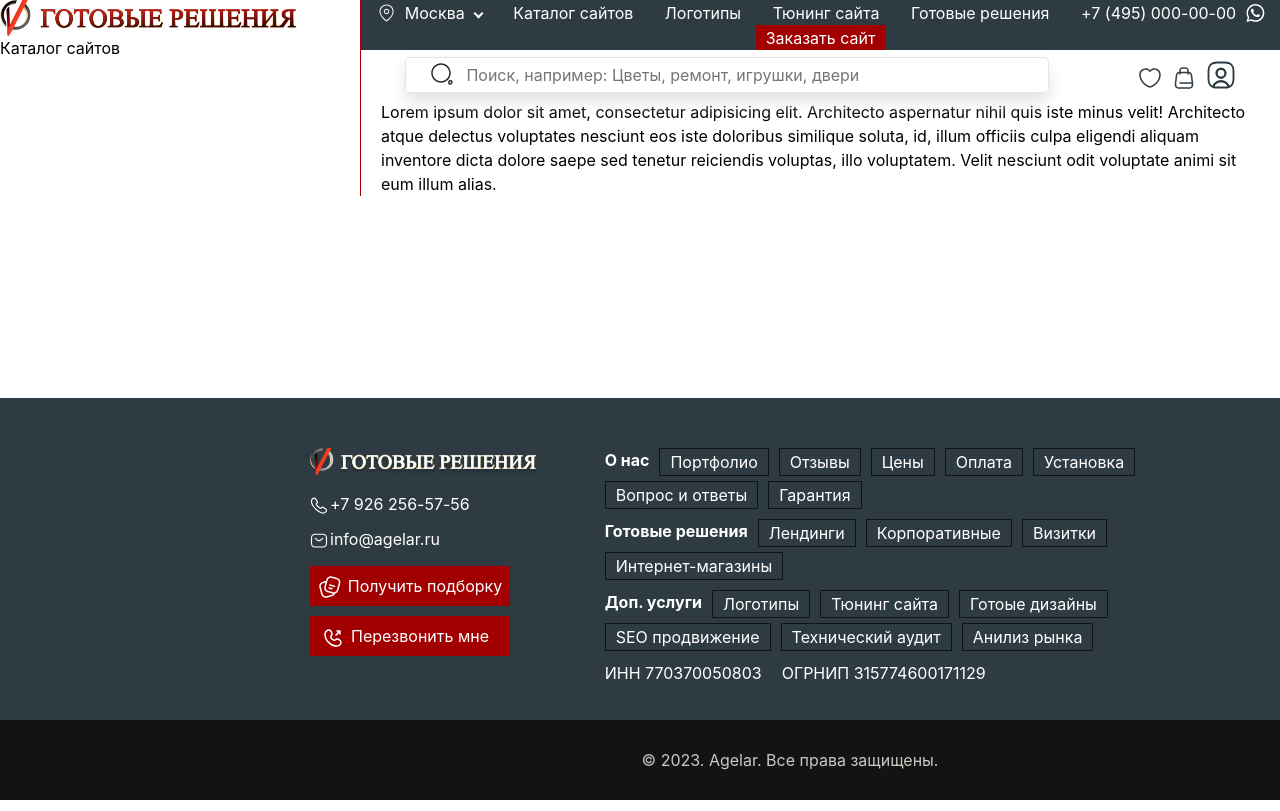
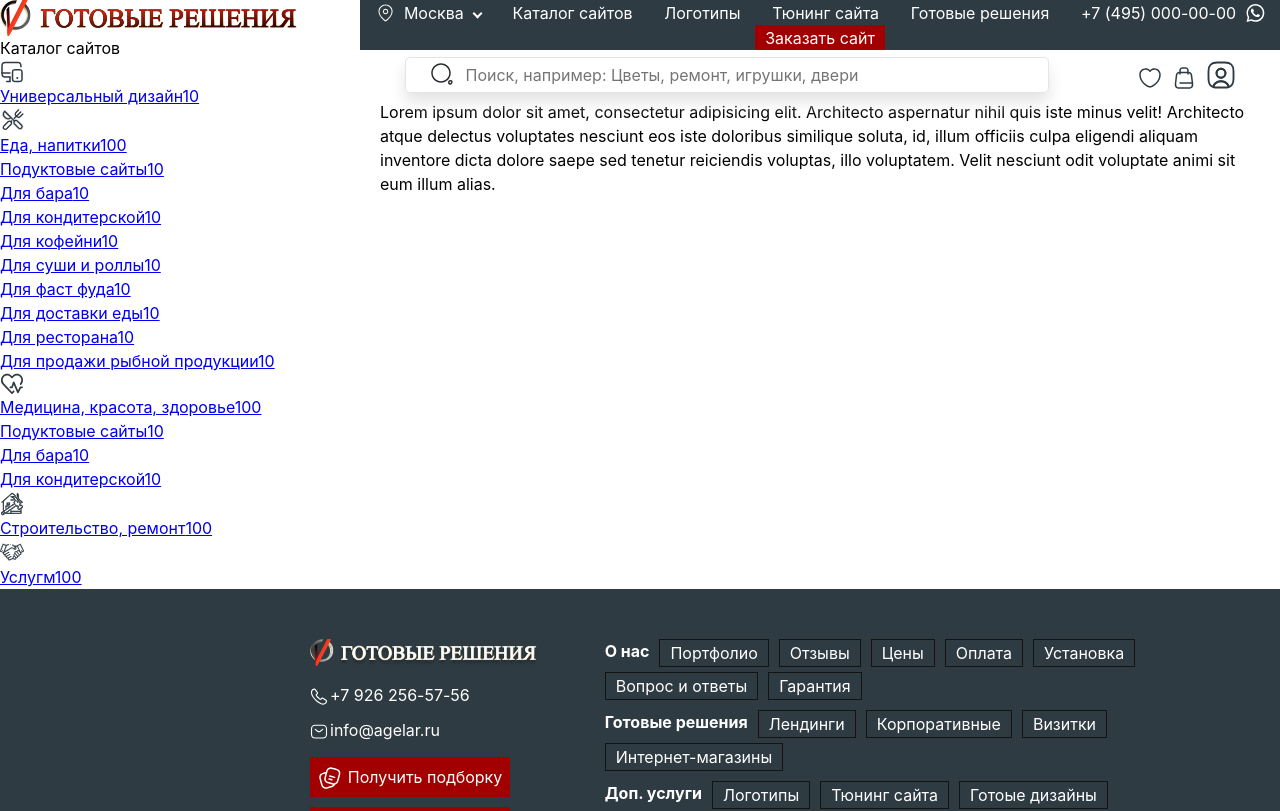
Before and after one commit to Artematrr/Ready-made-Solutions, a React (Vite) app: page / in a window 1280 px wide. Shown: the top 811 px of the page. Built offline with nearby package versions, Linux system fonts and the light colour scheme.

Commit message:
upd Sidebar

```diff
--- a/src/components/Chunks/Sidebar.jsx
+++ b/src/components/Chunks/Sidebar.jsx
@@ -1,11 +1,140 @@
 const Sidebar = () => {
   return (
-    <aside className='sidebar'>
-      <div className='logo'>
-        <img src='/src/assets/img/logo.svg' alt='Готовые Решения' />
+    <aside className='sidebar-wrapper'>
+      <div className='sidebar-inner'>
+        <div className='logo'>
+          <img src='/src/assets/img/logo.svg' alt='Готовые Решения' />
+        </div>
+        <div className='sidebar-nav-label'>Каталог сайтов</div>
+        <div className='sidebar-nav'>
+          <ul className='sidebar-nav-list'>
+            <li className='sidebar-nav-item level-1'>
+              <a href='#'>
+                <img
+                  src='/src/assets/img/icons/item-universal.svg'
+                  alt='Универсальный дизайн'
+                />
+                Универсальный дизайн
+                <span className='item-count'>10</span>
+              </a>
+            </li>
+            <li className='sidebar-nav-item level-1 open'>
+              <a href='#'>
+                <img
+                  src='/src/assets/img/icons/item-food.svg'
+                  alt='Еда, напитки'
+                />
+                Еда, напитки
+                <span className='item-count'>100</span>
+              </a>
+              <ul className='sidebar-nav-list'>
+                <li className='sidebar-nav-item level-2'>
+                  <a href='#'>
+                    Подуктовые сайты
+                    <span className='item-count'>10</span>
+                  </a>
+                </li>
+                <li className='sidebar-nav-item level-2'>
+                  <a href='#'>
+                    Для бара
+                    <span className='item-count'>10</span>
+                  </a>
+                </li>
+                <li className='sidebar-nav-item level-2'>
+                  <a href='#'>
+                    Для кондитерской
+                    <span className='item-count'>10</span>
+                  </a>
+                </li>
+                <li className='sidebar-nav-item level-2'>
+                  <a href='#'>
+                    Для кофейни
+                    <span className='item-count'>10</span>
+                  </a>
+                </li>
+                <li className='sidebar-nav-item level-2'>
+                  <a href='#'>
+                    Для суши и роллы
+                    <span className='item-count'>10</span>
+                  </a>
+                </li>
+                <li className='sidebar-nav-item level-2'>
+                  <a href='#'>
+                    Для фаст фуда
+                    <span className='item-count'>10</span>
+                  </a>
+                </li>
+                <li className='sidebar-nav-item level-2'>
+                  <a href='#'>
+                    Для доставки еды<span className='item-count'>10</span>
+                  </a>
+                </li>
+                <li className='sidebar-nav-item level-2'>
+                  <a href='#'>
+                    Для ресторана<span className='item-count'>10</span>
+                  </a>
+                </li>
+                <li className='sidebar-nav-item level-2'>
+                  <a href='#'>
+                    Для продажи рыбной продукции
+                    <span className='item-count'>10</span>
+                  </a>
+                </li>
+              </ul>
+            </li>
+            <li className='sidebar-nav-item level-1'>
+              <a href='#'>
+                <img
+                  src='/src/assets/img/icons/item-medicine.svg'
+                  alt='Медицина, красота, здоровье'
+                />
+                Медицина, красота, здоровье
+                <span className='item-count'>100</span>
+              </a>
+              <ul className='sidebar-nav-list'>
+                <li className='sidebar-nav-item level-2'>
+                  <a href='#'>
+                    Подуктовые сайты
+                    <span className='item-count'>10</span>
+                  </a>
+                </li>
+                <li className='sidebar-nav-item level-2'>
+                  <a href='#'>
+                    Для бара
+                    <span className='item-count'>10</span>
+                  </a>
+                </li>
+                <li className='sidebar-nav-item level-2'>
+                  <a href='#'>
+                    Для кондитерской
+                    <span className='item-count'>10</span>
+                  </a>
+                </li>
+              </ul>
+            </li>
+            <li className='sidebar-nav-item level-1'>
+              <a href='#'>
+                <img
+                  src='/src/assets/img/icons/item-build.svg'
+                  alt='Строительство, ремонт'
+                />
+                Строительство, ремонт
+                <span className='item-count'>100</span>
+              </a>
+            </li>
+            <li className='sidebar-nav-item level-1'>
+              <a href='#'>
+                <img
+                  src='/src/assets/img/icons/item-services.svg'
+                  alt='Услугм'
+                />
+                Услугм
+                <span className='item-count'>100</span>
+              </a>
+            </li>
+          </ul>
+        </div>
       </div>
-
-      <div className='menu-label'>Каталог сайтов</div>
     </aside>
   )
 }
```
